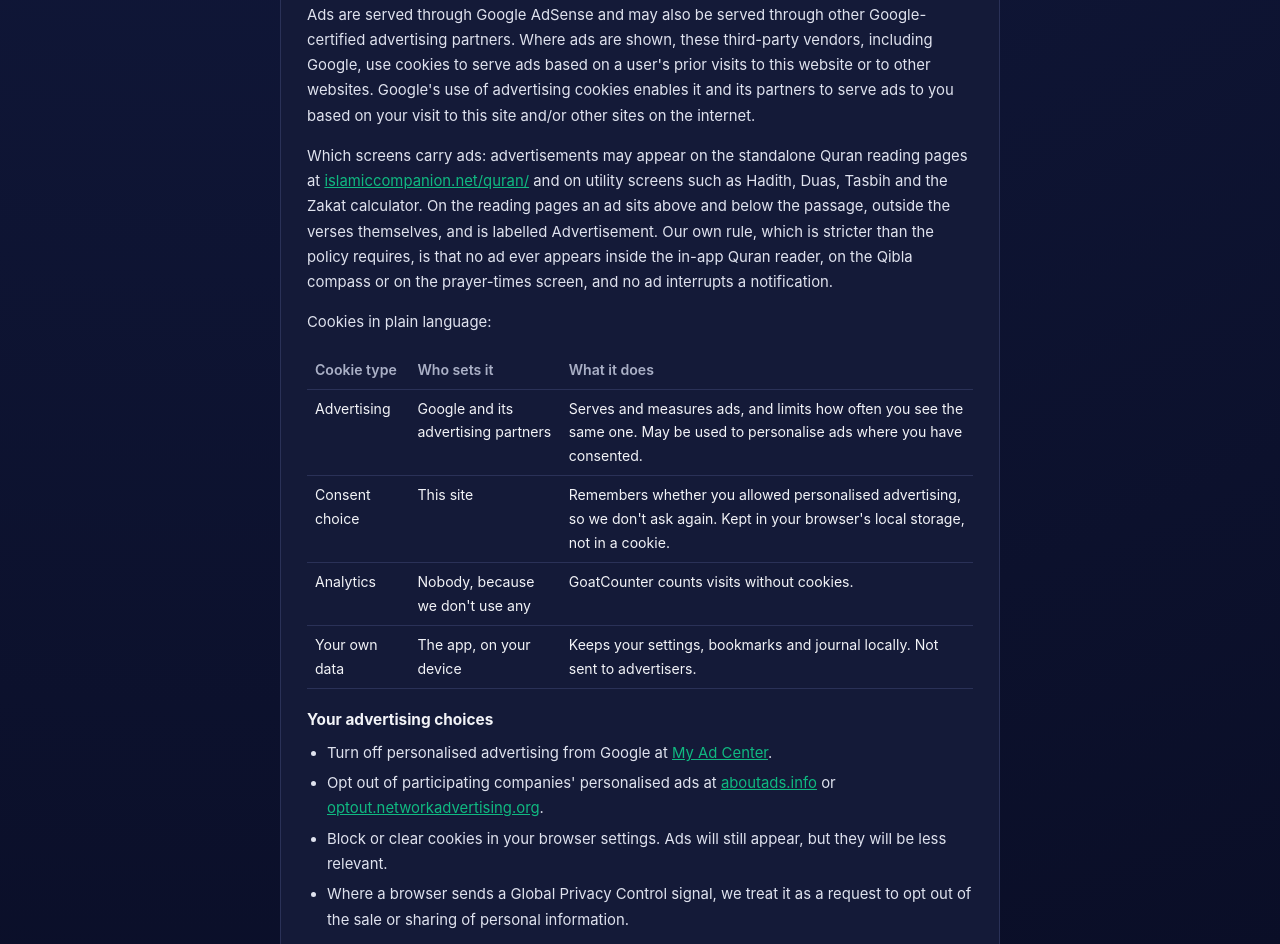
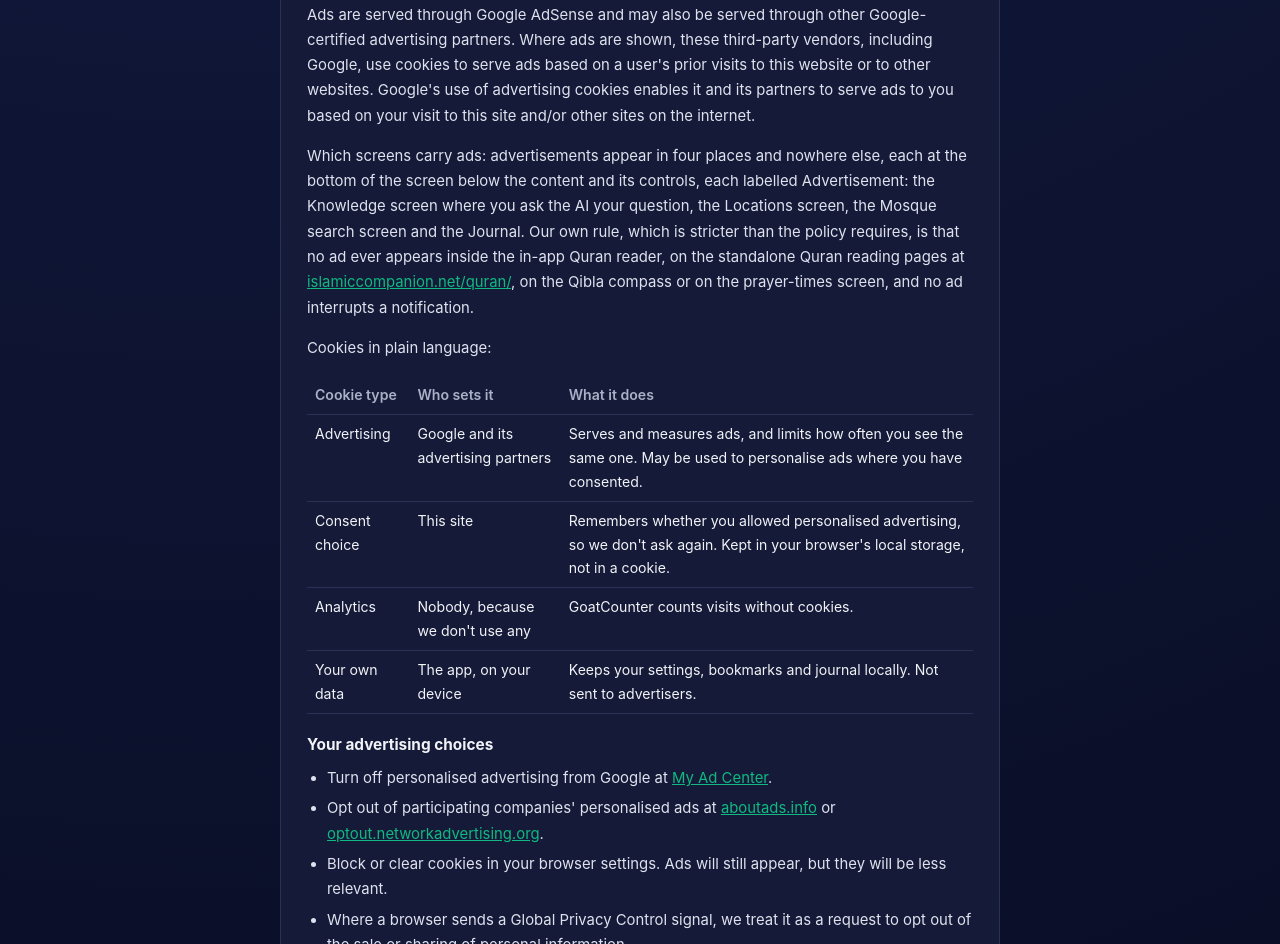
Before and after one commit to linkg540-coder/islamic-companion, a plain HTML site: page privacy.html in a window 1280 px wide. Shown: the part 1512-2456 px from the top of the page. Drawn offline with Linux system fonts and the light colour scheme.

Commit message:
privacy: state the four in-app ad screens, reading pages stay clean

```diff
--- a/privacy.html
+++ b/privacy.html
@@ -61,7 +61,7 @@
 
   <h2>Advertising and cookies</h2>
   <p>Ads are served through Google AdSense and may also be served through other Google-certified advertising partners. Where ads are shown, these third-party vendors, including Google, use cookies to serve ads based on a user's prior visits to this website or to other websites. Google's use of advertising cookies enables it and its partners to serve ads to you based on your visit to this site and/or other sites on the internet.</p>
-  <p>Which screens carry ads: advertisements may appear on the standalone Quran reading pages at <a href="https://islamiccompanion.net/quran/">islamiccompanion.net/quran/</a> and on utility screens such as Hadith, Duas, Tasbih and the Zakat calculator. On the reading pages an ad sits above and below the passage, outside the verses themselves, and is labelled Advertisement. Our own rule, which is stricter than the policy requires, is that no ad ever appears inside the in-app Quran reader, on the Qibla compass or on the prayer-times screen, and no ad interrupts a notification.</p>
+  <p>Which screens carry ads: advertisements appear in four places and nowhere else, each at the bottom of the screen below the content and its controls, each labelled Advertisement: the Knowledge screen where you ask the AI your question, the Locations screen, the Mosque search screen and the Journal. Our own rule, which is stricter than the policy requires, is that no ad ever appears inside the in-app Quran reader, on the standalone Quran reading pages at <a href="https://islamiccompanion.net/quran/">islamiccompanion.net/quran/</a>, on the Qibla compass or on the prayer-times screen, and no ad interrupts a notification.</p>
   <p>Cookies in plain language:</p>
   <table>
     <tr><th>Cookie type</th><th>Who sets it</th><th>What it does</th></tr>
```
